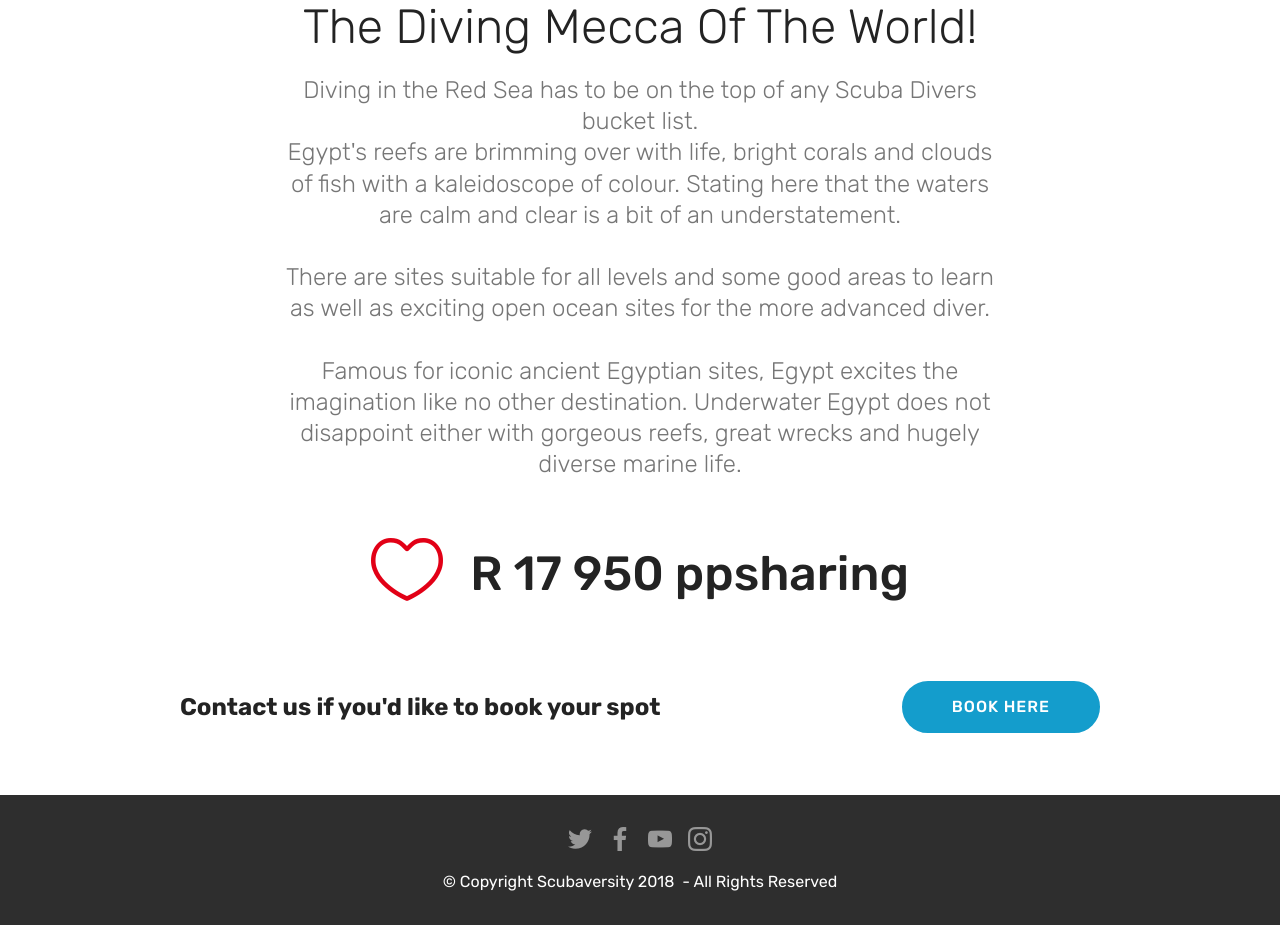
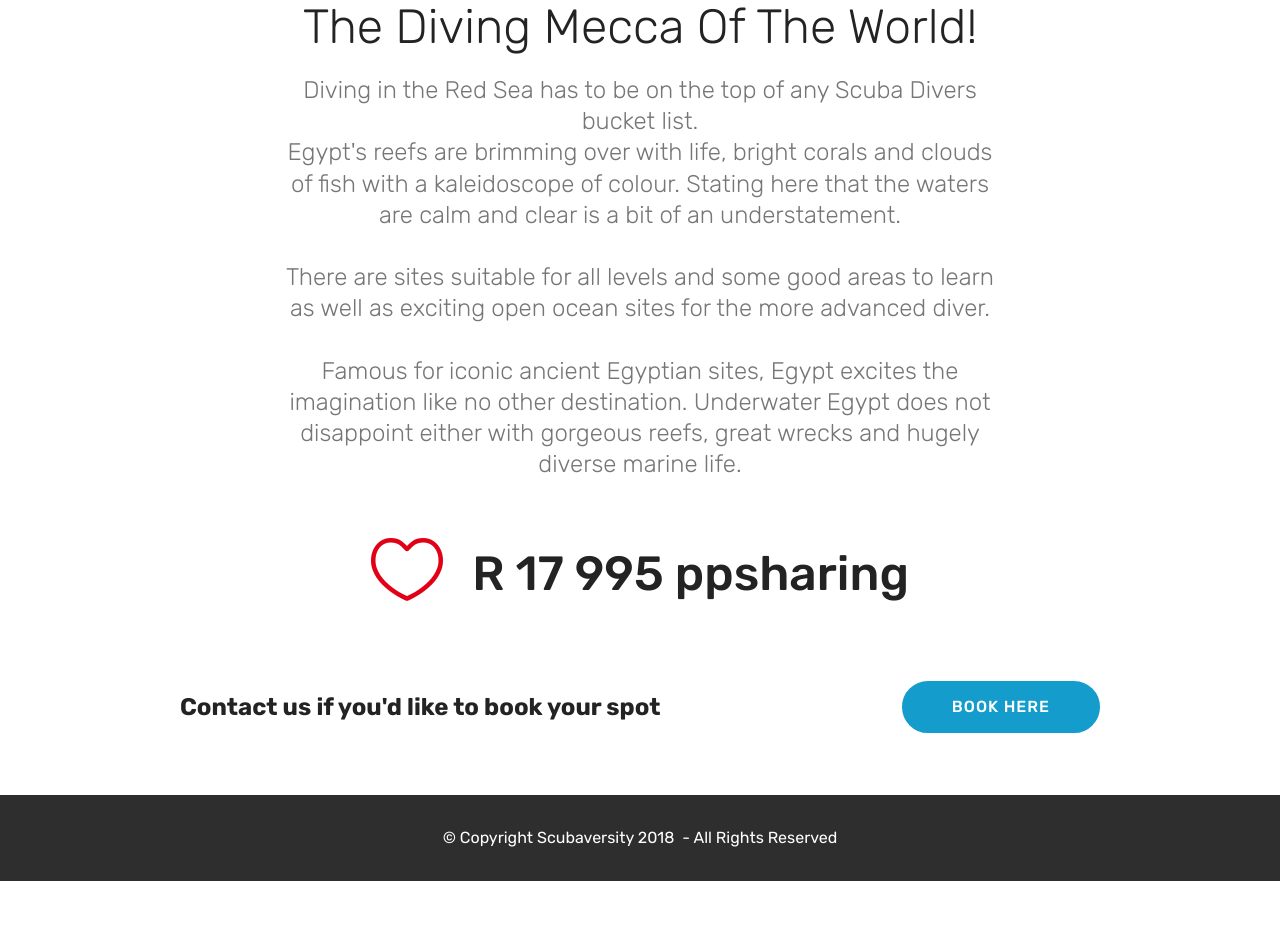
Before and after one commit to Scubaversity/Red-Sea-Trip, a plain HTML site: page index.html in a window 1280 px wide. Shown: the part 476-1401 px from the top of the page. After the commit the page ends 1357 px from the top, so only its background shows below. Drawn offline with Linux system fonts and the light colour scheme; files whose address does not match are found by name.

```diff
--- a/index.html
+++ b/index.html
@@ -63,7 +63,7 @@
     </nav>
 </section>
 
-<section class="engine"><a href="https://mobirise.me/l">free site templates</a></section><section class="header1 cid-qWfLTmYebC mbr-parallax-background" id="header1-1">
+<section class="engine"><a href="https://mobirise.me/t">free amp template</a></section><section class="header1 cid-qWfLTmYebC mbr-parallax-background" id="header1-1">
 
 
 
@@ -111,7 +111,7 @@
                         <span class="mbr-iconfont mbrib-hearth" style="color: rgb(226, 0, 22);"></span>
                     </div>
                     <div class="card-box">
-                        <h4 class="card-title py-3 mbr-fonts-style display-2">R 17 950 ppsharing</h4>
+                        <h4 class="card-title py-3 mbr-fonts-style display-2">R 17 995 ppsharing</h4>
                         <p></p><p></p>
                     </div>
                 </div>
@@ -154,32 +154,7 @@
     <div class="container">
         <div class="media-container-row align-center mbr-white">
 
-            <div class="row social-row">
-                <div class="social-list align-right pb-2">
 
-
-
-
-
-
-                <div class="soc-item">
-                        <a href="https://twitter.com/mobirise" target="_blank">
-                            <span class="socicon-twitter socicon mbr-iconfont mbr-iconfont-social"></span>
-                        </a>
-                    </div><div class="soc-item">
-                        <a href="https://www.facebook.com/pages/Mobirise/1616226671953247" target="_blank">
-                            <span class="socicon-facebook socicon mbr-iconfont mbr-iconfont-social"></span>
-                        </a>
-                    </div><div class="soc-item">
-                        <a href="https://www.youtube.com/c/mobirise" target="_blank">
-                            <span class="socicon-youtube socicon mbr-iconfont mbr-iconfont-social"></span>
-                        </a>
-                    </div><div class="soc-item">
-                        <a href="https://instagram.com/mobirise" target="_blank">
-                            <span class="socicon-instagram socicon mbr-iconfont mbr-iconfont-social"></span>
-                        </a>
-                    </div></div>
-            </div>
             <div class="row row-copirayt">
                 <p class="mbr-text mb-0 mbr-fonts-style mbr-white align-center display-7">
                     © Copyright Scubaversity 2018 &nbsp;- All Rights Reserved
```
Also changed, not shown: 1 other file.
